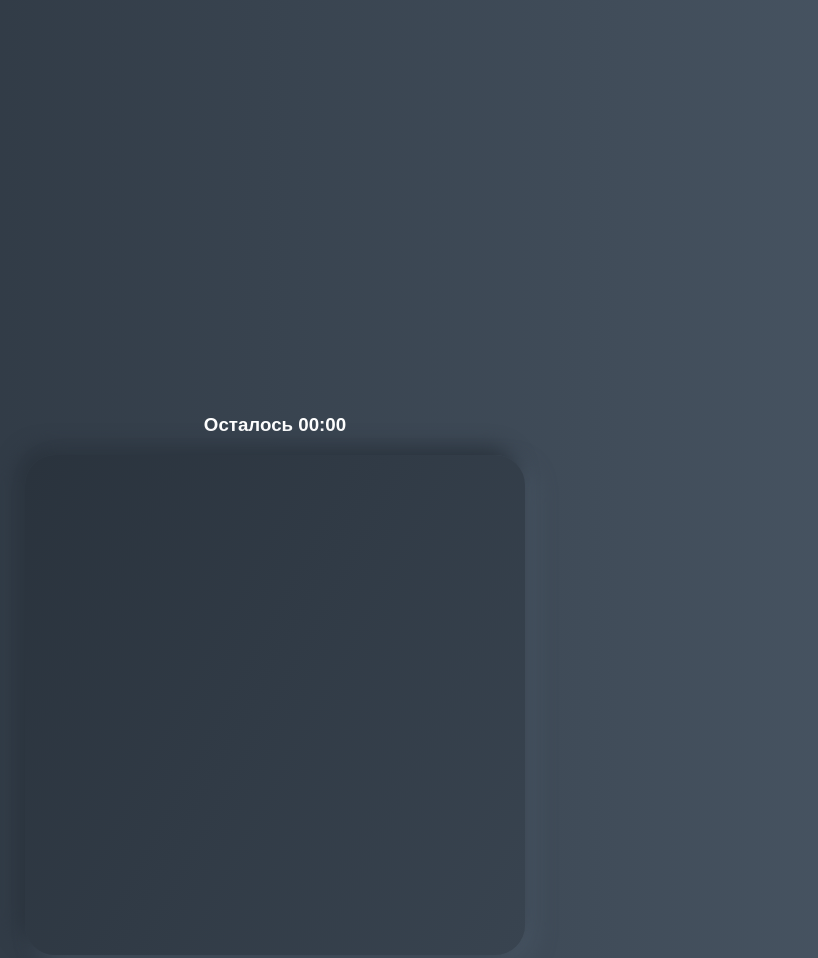
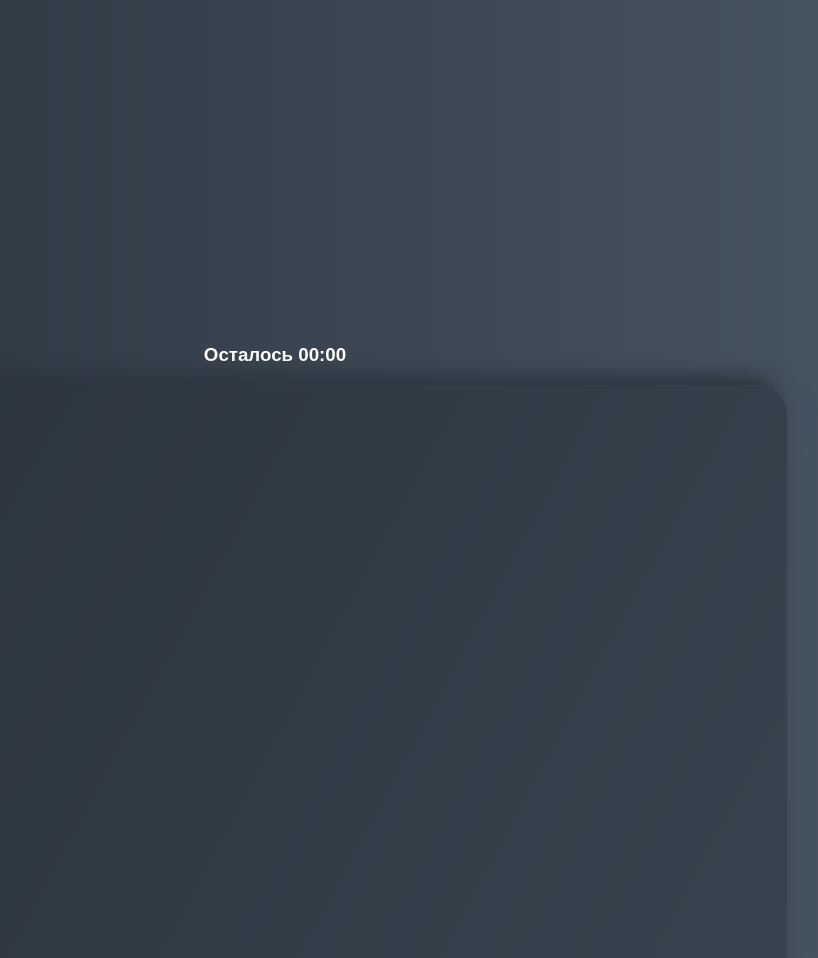
Before and after one commit to Diatchik/aim_game, a plain HTML site: page index.html in a window 1280 px wide. Shown: the part 1325-2283 px from the top of the page, without its empty margins (365-1183 px from the left). Drawn offline with Linux system fonts and the light colour scheme; a web font is replaced by a local one.

Commit message:
fix: change board size

```diff
--- a/styles.css
+++ b/styles.css
@@ -86,8 +86,8 @@ h1 {
   justify-content: center;
   align-items: center;
   position: relative;
-  width: 500px;
-  height: 500px;
+  width: 80%;
+  height: 80%;
   background: linear-gradient(118.38deg, #29323C -4.6%, #485563 200.44%);
   box-shadow: -8px -8px 20px #2A333D, 10px 7px 20px #475462;
   border-radius: 30px;
```
